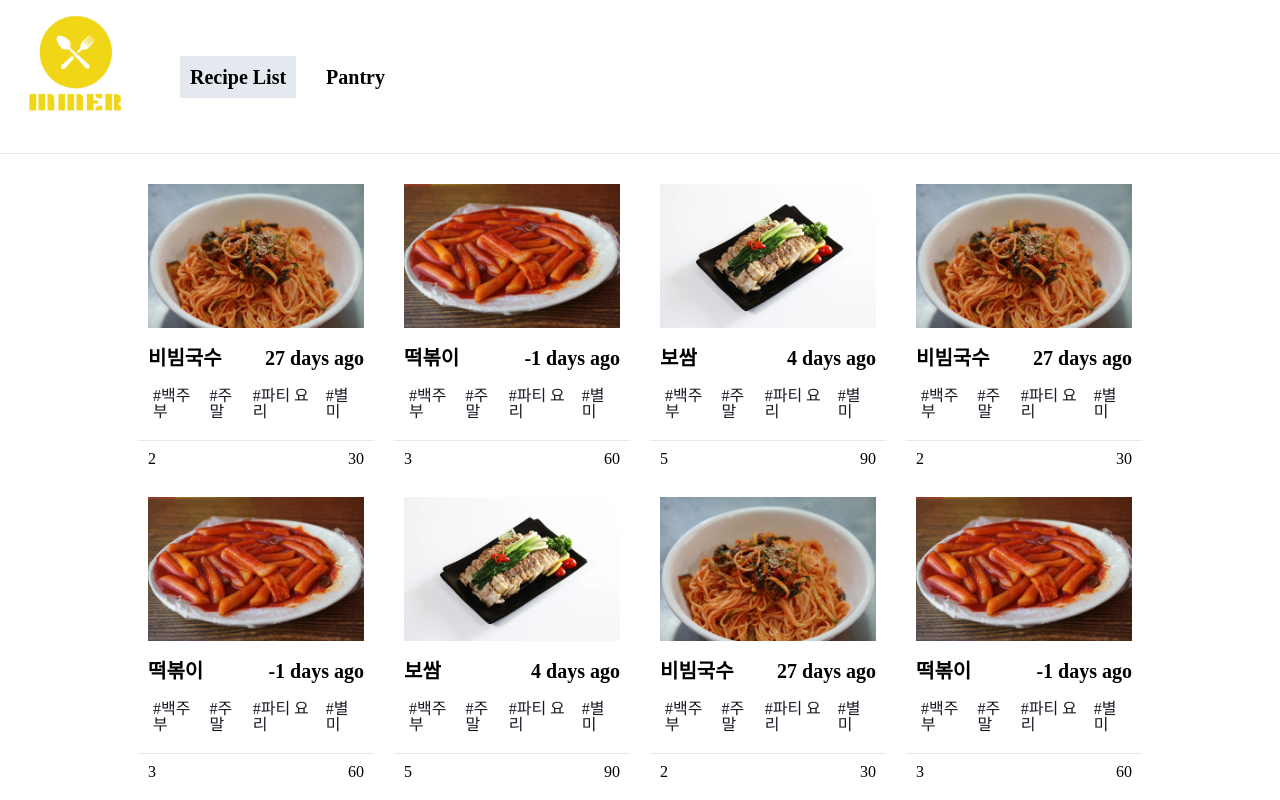
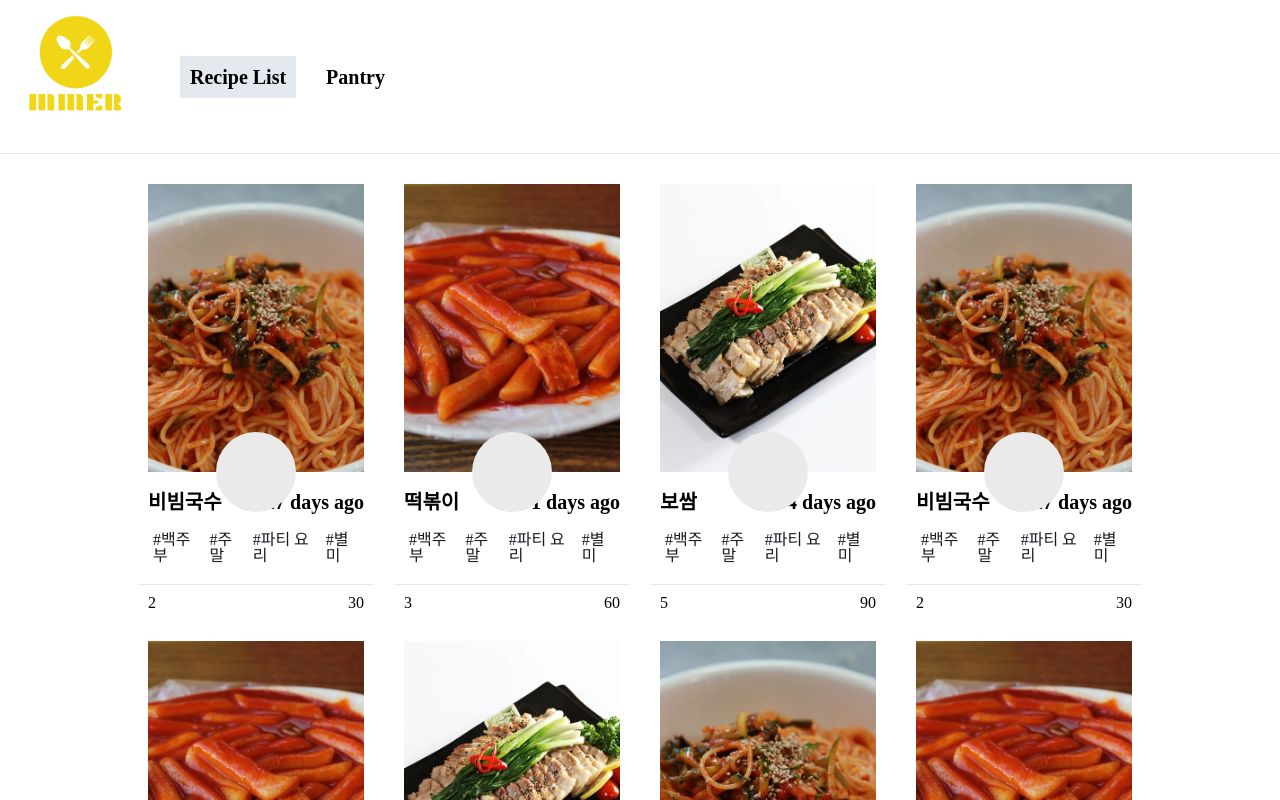
Before and after one commit to doakuma/MMER, a Next.js app in the folder front/: page /recipe/recipeLists in a window 1280 px wide. Shown: the top 800 px of the page. Built offline with nearby package versions, Linux system fonts and the light colour scheme.

Commit message:
list 썸네일 변경

```diff
--- a/front/components/ListItem.tsx
+++ b/front/components/ListItem.tsx
@@ -21,7 +21,12 @@ const ListItem = ({ listData = {} }) => {
               alt={_.get(listData, "menuNm")}
               // layout={isHome ? "responsive" : "fixed"}
               layout="responsive"
+              objectFit="cover"
+              loading="lazy"
+              placeholder="blur"
+              blurDataURL={_.get(listData, "imgSrc")}
             />
+            <span className="userIcon"></span>
           </dt>
           <dd className="info-head">
             <strong className="tit-item">{_.get(listData, "menuNm")}</strong>
--- a/front/pages/api/mock/recipeList.ts
+++ b/front/pages/api/mock/recipeList.ts
@@ -8,7 +8,7 @@ const recipeList = (req: any, res: any): any => {
           /*   {
             imgSrc: "/images/stock/menu01.webp", // 요리 이미지
             imgWidth: 300, // width
-            imgHeight: 200, // height
+            imgHeight: 400, // height
             menuNm: "", // 요리 이름
             // menuDate: 0,
             menuId: "1", // 요리 아이디
@@ -34,7 +34,7 @@ const recipeList = (req: any, res: any): any => {
           {
             imgSrc: "/images/stock/menu01.webp",
             imgWidth: 300,
-            imgHeight: 200,
+            imgHeight: 400,
             menuNm: "비빔국수",
             menuId: "1",
             menuTag: ["백주부", "주말", "파티 요리", "별미"],
@@ -57,7 +57,7 @@ const recipeList = (req: any, res: any): any => {
           {
             imgSrc: "/images/stock/menu02.webp",
             imgWidth: 300,
-            imgHeight: 200,
+            imgHeight: 400,
             menuNm: "떡볶이",
             menuId: "1",
             menuTag: ["백주부", "주말", "파티 요리", "별미"],
@@ -80,7 +80,7 @@ const recipeList = (req: any, res: any): any => {
           {
             imgSrc: "/images/stock/menu03.webp",
             imgWidth: 300,
-            imgHeight: 200,
+            imgHeight: 400,
             menuNm: "보쌈",
             menuId: "1",
             menuTag: ["백주부", "주말", "파티 요리", "별미"],
@@ -103,7 +103,7 @@ const recipeList = (req: any, res: any): any => {
           {
             imgSrc: "/images/stock/menu01.webp",
             imgWidth: 300,
-            imgHeight: 200,
+            imgHeight: 400,
             menuNm: "비빔국수",
             menuId: "1",
             menuTag: ["백주부", "주말", "파티 요리", "별미"],
@@ -126,7 +126,7 @@ const recipeList = (req: any, res: any): any => {
           {
             imgSrc: "/images/stock/menu02.webp",
             imgWidth: 300,
-            imgHeight: 200,
+            imgHeight: 400,
             menuNm: "떡볶이",
             menuId: "1",
             menuTag: ["백주부", "주말", "파티 요리", "별미"],
@@ -149,7 +149,7 @@ const recipeList = (req: any, res: any): any => {
           {
             imgSrc: "/images/stock/menu03.webp",
             imgWidth: 300,
-            imgHeight: 200,
+            imgHeight: 400,
             menuNm: "보쌈",
             menuId: "1",
             menuTag: ["백주부", "주말", "파티 요리", "별미"],
@@ -172,7 +172,7 @@ const recipeList = (req: any, res: any): any => {
           {
             imgSrc: "/images/stock/menu01.webp",
             imgWidth: 300,
-            imgHeight: 200,
+            imgHeight: 400,
             menuNm: "비빔국수",
             menuId: "1",
             menuTag: ["백주부", "주말", "파티 요리", "별미"],
@@ -195,7 +195,7 @@ const recipeList = (req: any, res: any): any => {
           {
             imgSrc: "/images/stock/menu02.webp",
             imgWidth: 300,
-            imgHeight: 200,
+            imgHeight: 400,
             menuNm: "떡볶이",
             menuId: "1",
             menuTag: ["백주부", "주말", "파티 요리", "별미"],
@@ -218,7 +218,7 @@ const recipeList = (req: any, res: any): any => {
           {
             imgSrc: "/images/stock/menu03.webp",
             imgWidth: 300,
-            imgHeight: 200,
+            imgHeight: 400,
             menuNm: "보쌈",
             menuId: "1",
             menuTag: ["백주부", "주말", "파티 요리", "별미"],
@@ -241,7 +241,7 @@ const recipeList = (req: any, res: any): any => {
           {
             imgSrc: "/images/stock/menu01.webp",
             imgWidth: 300,
-            imgHeight: 200,
+            imgHeight: 400,
             menuNm: "비빔국수",
             menuId: "1",
             menuTag: ["백주부", "주말", "파티 요리", "별미"],
@@ -264,7 +264,7 @@ const recipeList = (req: any, res: any): any => {
           {
             imgSrc: "/images/stock/menu02.webp",
             imgWidth: 300,
-            imgHeight: 200,
+            imgHeight: 400,
             menuNm: "떡볶이",
             menuId: "1",
             menuTag: ["백주부", "주말", "파티 요리", "별미"],
@@ -287,7 +287,7 @@ const recipeList = (req: any, res: any): any => {
           {
             imgSrc: "/images/stock/menu03.webp",
             imgWidth: 300,
-            imgHeight: 200,
+            imgHeight: 400,
             menuNm: "보쌈",
             menuId: "1",
             menuTag: ["백주부", "주말", "파티 요리", "별미"],
--- a/front/styles/layout.css
+++ b/front/styles/layout.css
@@ -56,6 +56,18 @@
 .list-tag li {
   padding: 0 5px;
   color: #171b22;
+}
+.userIcon {
+  position: absolute;
+  width: 80px;
+  height: 80px;
+  border-radius: 50%;
+  background: #eaeaea;
+  z-index: 10;
+  bottom: -30px;
+  left: 0;
+  right: 0;
+  margin: auto;
 }
 
 .cont-detail {
```
